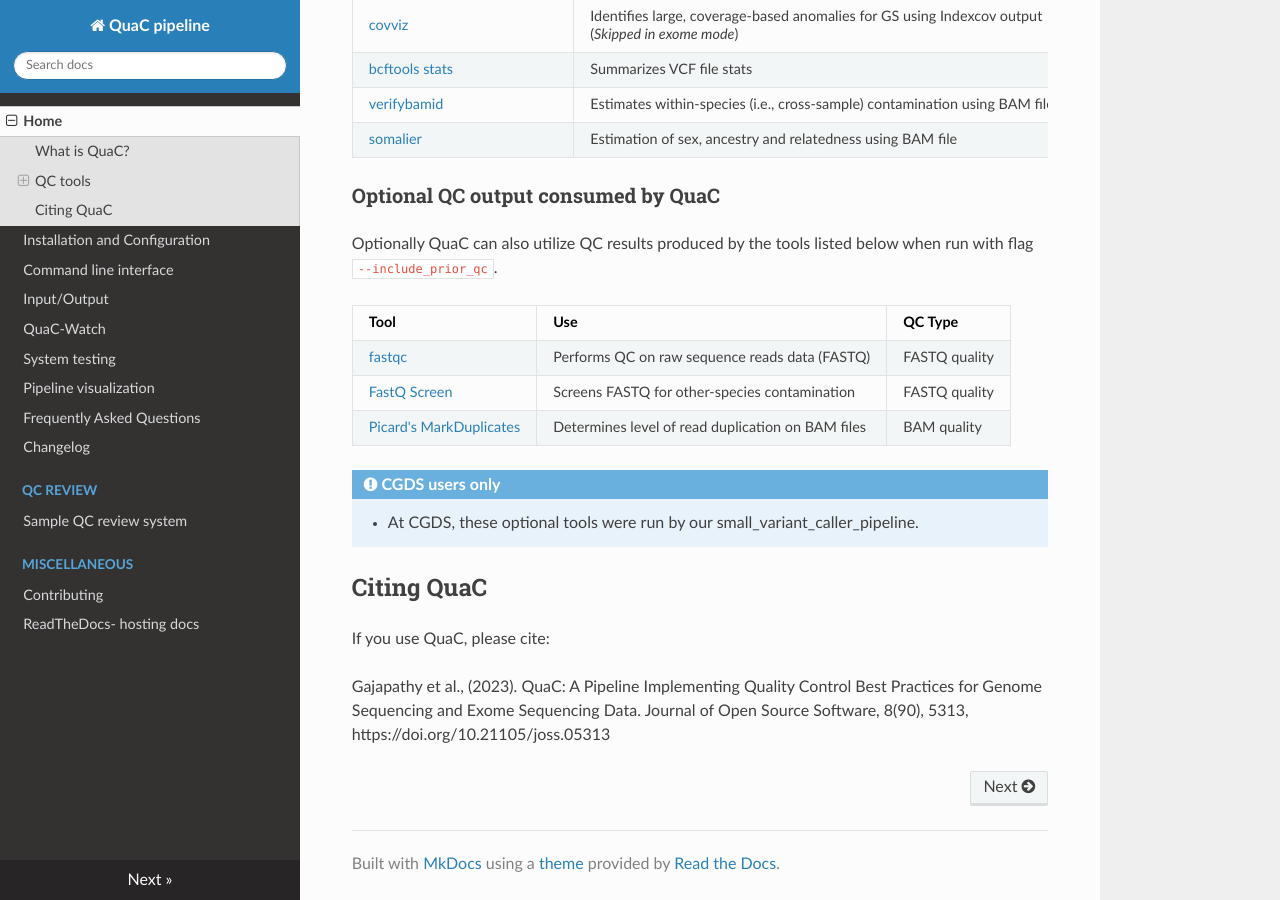
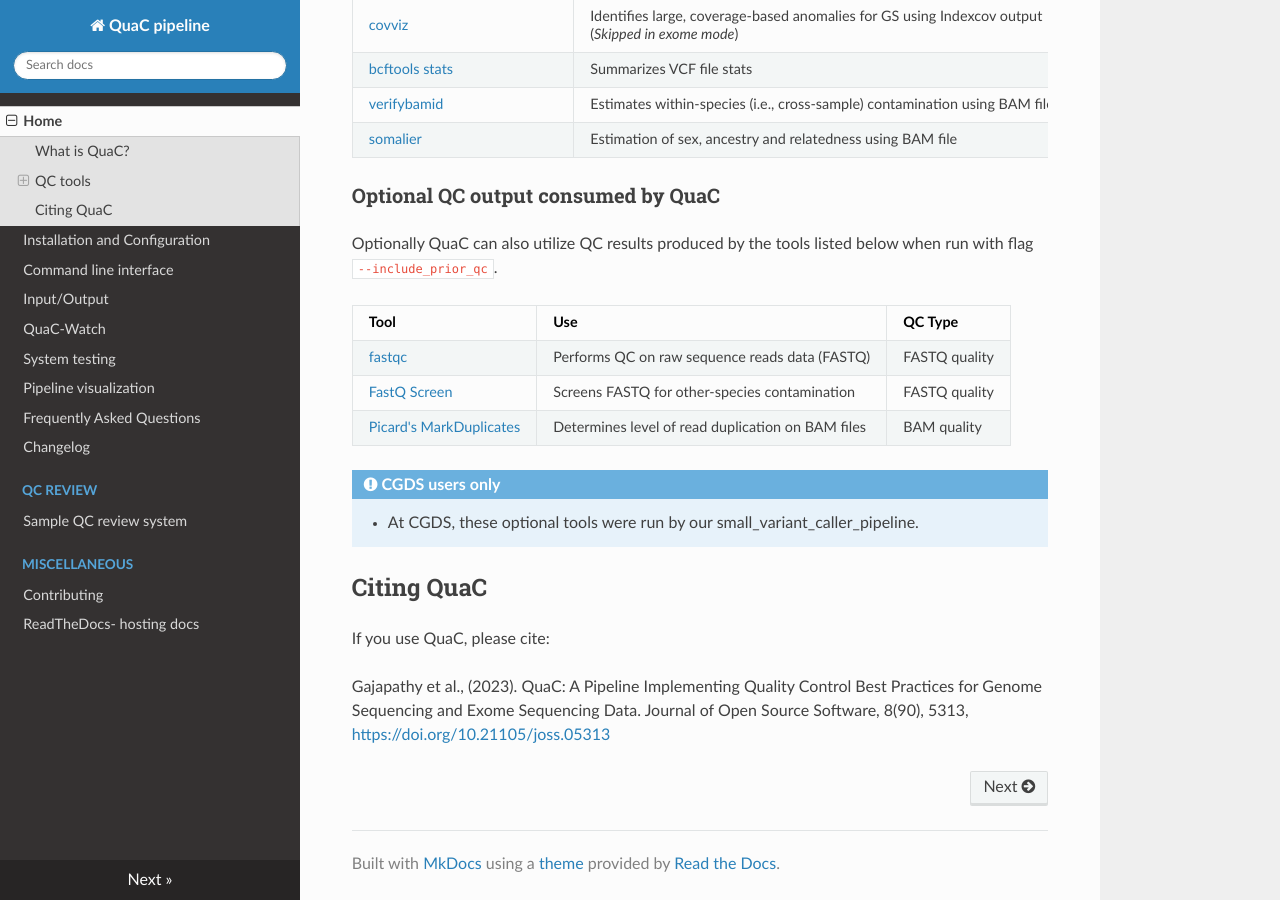
Before and after one commit to uab-cgds-worthey/quac, an MkDocs documentation site: the page built from docs/index.md, in a window 1280 px wide and 900 px high, scrolled down 1458 px. Built offline with MkDocs 1.6.1, drawn with Linux system fonts in a browser that asks for light colours; nearby versions of some CDN libraries.

Commit message:
updates url to make it clickable

```diff
--- a/docs/index.md
+++ b/docs/index.md
@@ -79,4 +79,4 @@ Optionally QuaC can also utilize QC results produced by the tools listed below w
 
 If you use QuaC, please cite:
 
-Gajapathy et al., (2023). QuaC: A Pipeline Implementing Quality Control Best Practices for Genome Sequencing and Exome Sequencing Data. Journal of Open Source Software, 8(90), 5313, https://doi.org/10.21105/joss.05313
+Gajapathy et al., (2023). QuaC: A Pipeline Implementing Quality Control Best Practices for Genome Sequencing and Exome Sequencing Data. Journal of Open Source Software, 8(90), 5313, <https://doi.org/10.21105/joss.05313>
```
Also changed, not shown: README.md (+1 -1 lines), docs/faq.md (+1 -1 lines).
